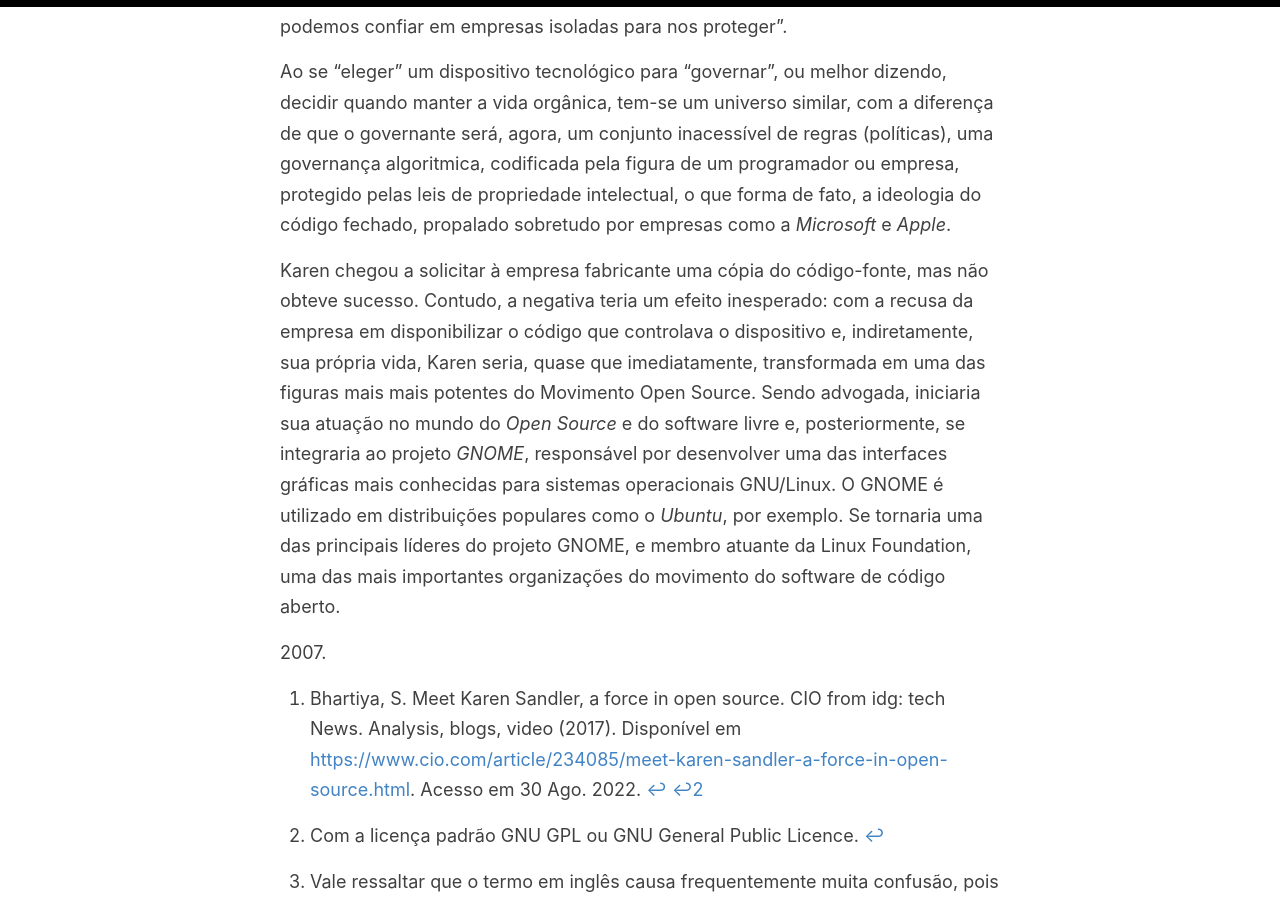
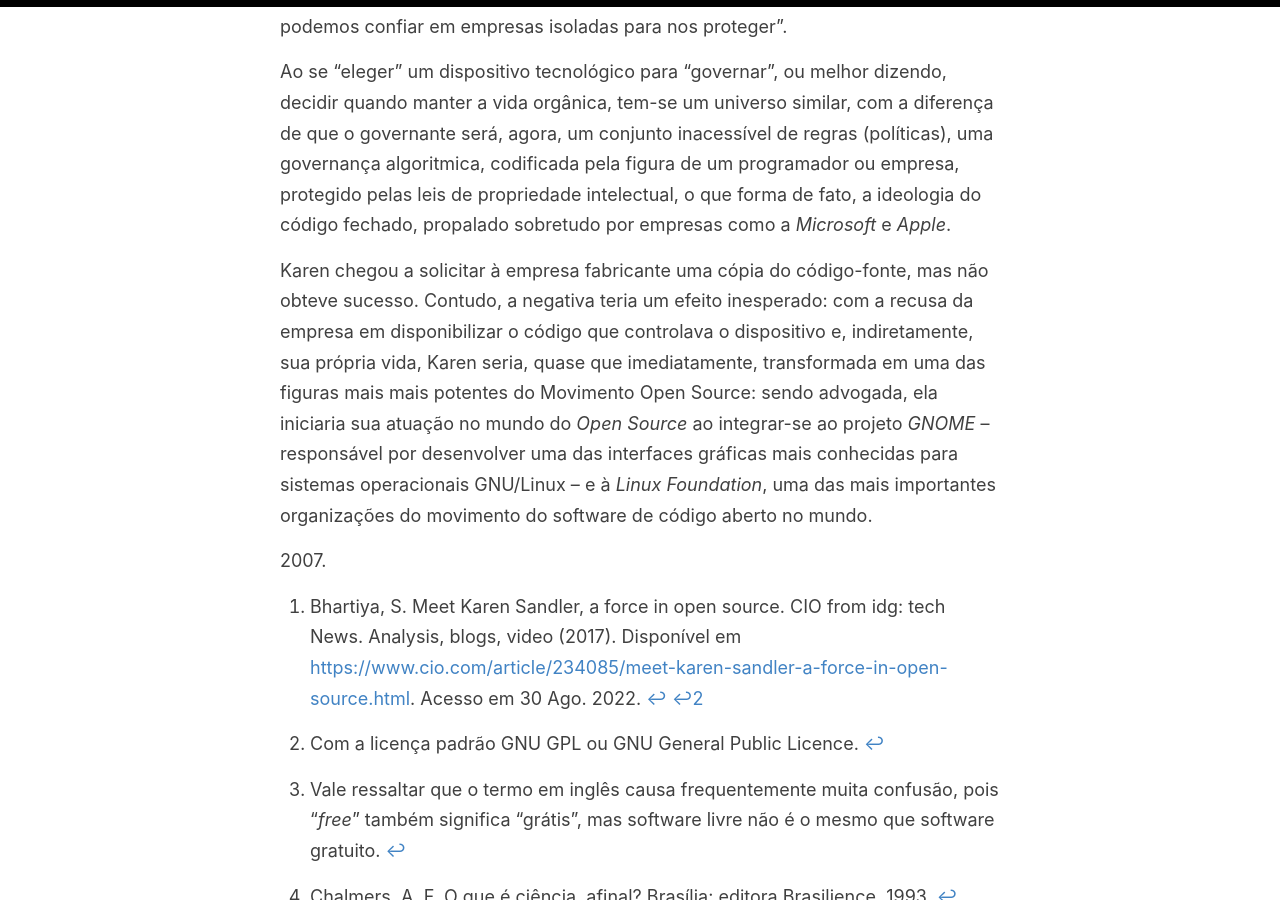
Before and after one commit to tonidandel/otelegrafo_, a Jekyll site: the page built from _posts/2022-08-30-uma-cyborg-no-movimento-open-source .md, in a window 1280 px wide and 900 px high, scrolled down 5010 px. Built offline with Jekyll 4.4.1, drawn with Linux system fonts in a browser that asks for light colours; nearby versions of some CDN libraries; some web fonts are replaced; some of the changed text lies outside the part shown.

Commit message:
correçoes-ortografia

```diff
--- a/_posts/2022-08-30-uma-cyborg-no-movimento-open-source .md
+++ b/_posts/2022-08-30-uma-cyborg-no-movimento-open-source .md
@@ -50,7 +50,7 @@ Os médicos responsáveis pelo seu caso tentaram dissuadi-la, convencê-la a tom
 
 Ao se "eleger" um dispositivo tecnológico para "governar", ou melhor dizendo, decidir quando manter a vida orgânica, tem-se um universo similar, com a diferença de que o governante será, agora, um conjunto inacessível de regras (políticas), uma governança algoritmica, codificada pela figura de um programador ou empresa, protegido pelas leis de propriedade intelectual, o que forma de fato, a ideologia do código fechado, propalado sobretudo por empresas como a _Microsoft_ e _Apple_.
 
-Karen chegou a solicitar à empresa fabricante uma cópia do código-fonte, mas não obteve sucesso. Contudo, a negativa teria um efeito inesperado: com a recusa da empresa em disponibilizar o código que controlava o dispositivo e, indiretamente, sua própria vida, Karen seria, quase que imediatamente, transformada em uma das figuras mais mais potentes do Movimento Open Source. Sendo advogada, iniciaria sua atuação no mundo do _Open Source_ e do software livre e, posteriormente, se integraria ao projeto _GNOME_, responsável por desenvolver uma das interfaces gráficas mais conhecidas para sistemas operacionais GNU/Linux. O GNOME é utilizado em distribuições populares como o _Ubuntu_, por exemplo. Se tornaria uma das principais líderes do projeto GNOME, e membro atuante da Linux Foundation, uma das mais importantes organizações do movimento do software de código aberto.
+Karen chegou a solicitar à empresa fabricante uma cópia do código-fonte, mas não obteve sucesso. Contudo, a negativa teria um efeito inesperado: com a recusa da empresa em disponibilizar o código que controlava o dispositivo e, indiretamente, sua própria vida, Karen seria, quase que imediatamente, transformada em uma das figuras mais mais potentes do Movimento Open Source: sendo advogada, ela iniciaria sua atuação no mundo do _Open Source_ ao integrar-se ao projeto _GNOME_ -- responsável por desenvolver uma das interfaces gráficas mais conhecidas para sistemas operacionais GNU/Linux -- e à _Linux Foundation_, uma das mais importantes organizações do movimento do software de código aberto no mundo.
 
 [^1]:  Chalmers, A. F. O que é ciência, afinal? Brasília: editora Brasilience, 1993.
 
```
Also changed, not shown: other parts of _posts/2022-08-30-uma-cyborg-no-movimento-open-source .md (+1 -1 lines).
